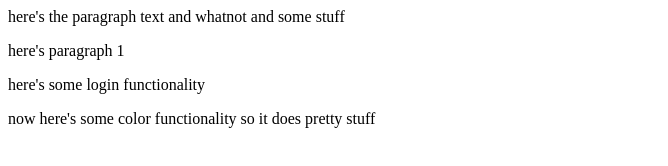
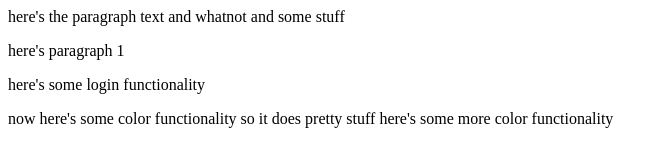
Before and after one commit to rluedde/learning-to-use-git, a plain HTML site: page index.html in a window 1280 px wide. Shown: the whole page, without its empty margins (0-668 px from the left). Drawn offline with Linux system fonts and the light colour scheme.

Commit message:
added more color functions

```diff
--- a/index.html
+++ b/index.html
@@ -14,5 +14,6 @@ here's the paragraph text and whatnot and some stuff
 </p>
 <p>
 	now here's some color functionality so it does pretty stuff
+	here's some more color functionality
 </p>
 </html>
```
